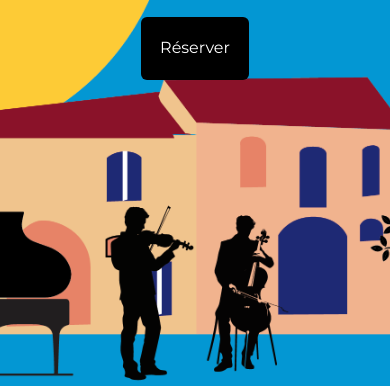
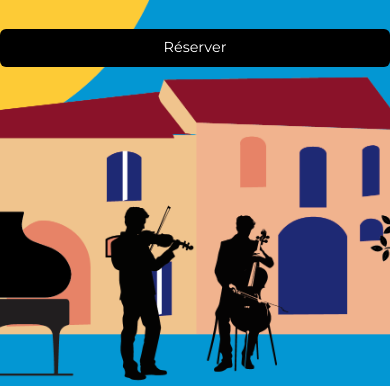
Before and after one commit to Numazer/ProjetConcerts, a website: page index.html in a window 390 px wide. Shown: the part 457-843 px from the top of the page. Drawn offline with nearby package versions, Linux system fonts and the light colour scheme.

Commit message:
modif bouton responsive

```diff
--- a/style.css
+++ b/style.css
@@ -240,5 +240,20 @@ body {
 #resbtn {
     background-color: rgb(0, 0, 0);
     border: none;
-    padding: 5%;
+    padding: 5%; /* Garde ton padding pour avoir de l'espace autour du texte */
+    color: white;
+    font-size: 1rem; /* Taille de texte par défaut */
+    white-space: nowrap; /* Empêche le texte de se couper sur plusieurs lignes */
+    text-overflow: ellipsis; /* Ajoute des points de suspension si le texte est trop long */
+    overflow: hidden; /* Cache le texte qui dépasse */
 }
+
+/* Pour les petits écrans (mobile) */
+@media (max-width: 768px) {
+    #resbtn {
+        font-size: 0.9rem; /* Réduit la taille du texte pour les petits écrans */
+        padding: 8px 16px; /* Ajuste un peu le padding sur mobile pour que le texte reste dans le cadre */
+        width: 100%; /* Le bouton prend toute la largeur de son conteneur */
+        box-sizing: border-box; /* Pour inclure le padding dans la largeur totale */
+    }
+}
```
